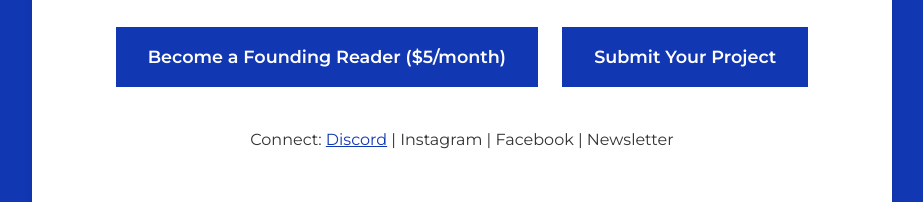
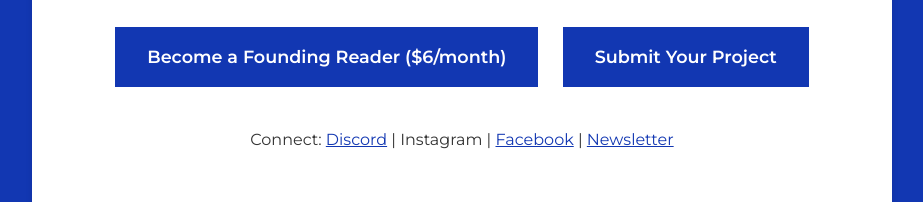
Before and after one commit to saintgull/blueprint, a plain HTML site: page index.html in a window 1280 px wide. Shown: the part 2656-2858 px from the top of the page, without its empty margins (178-1101 px from the left). Drawn offline with nearby package versions, Linux system fonts and the light colour scheme.

Commit message:
update the urls

```diff
--- a/index.html
+++ b/index.html
@@ -419,11 +419,11 @@
             <h2>Join the Movement</h2>
 
             <div>
-                <a href="https://www.patreon.com/eletronic_democracy_practices" class="cta-button">Become a Founding Reader ($5/month)</a>
+                <a href="https://the-blueprint.ghost.io/accumulating-knowledge" class="cta-button">Become a Founding Reader ($6/month)</a>
                 <a href="https://docs.google.com/forms/d/e/1FAIpQLSeAAP5eySgbRSXru-q1qLh_8WKwRb8-DNkGmbvnUwfMV-i3tg/viewform" class="cta-button">Submit Your Project</a>
             </div>
 
-            <p style="margin-top: 30px;">Connect: <a href="https://discord.com/invite/2eDunttSeS" style="color: #1237b2;">Discord</a> | Instagram | Facebook | Newsletter</p>
+            <p style="margin-top: 30px;">Connect: <a href="https://discord.com/invite/2eDunttSeS" style="color: #1237b2;">Discord</a> | Instagram | <a href="https://www.facebook.com/61583844352552" style="color: #1237b2;">Facebook</a> | <a href="https://the-blueprint.ghost.io" style="color: #1237b2;">Newsletter</a></p>
         </div>
     </div>
 </body>
```
Also changed, not shown: 1 other file.
